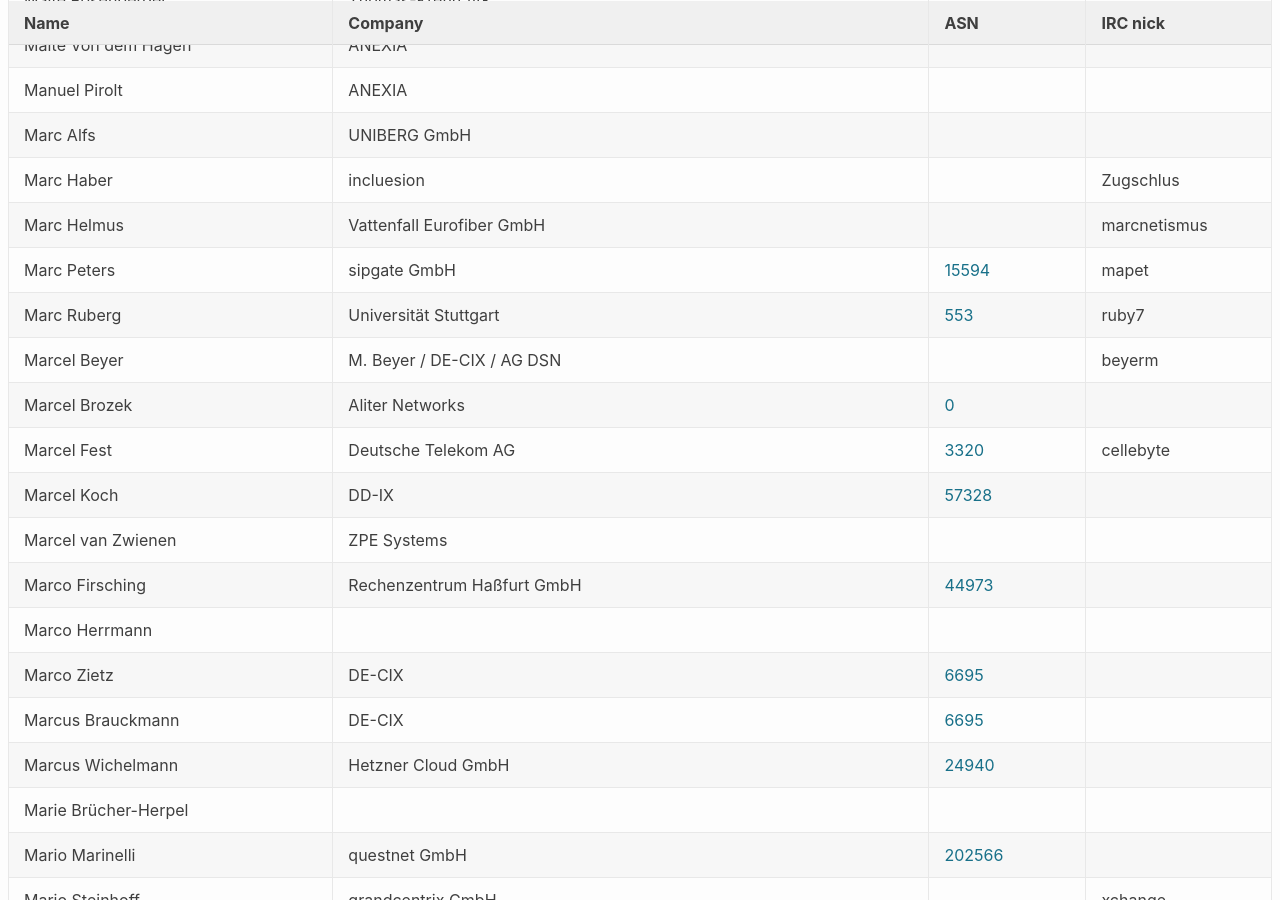
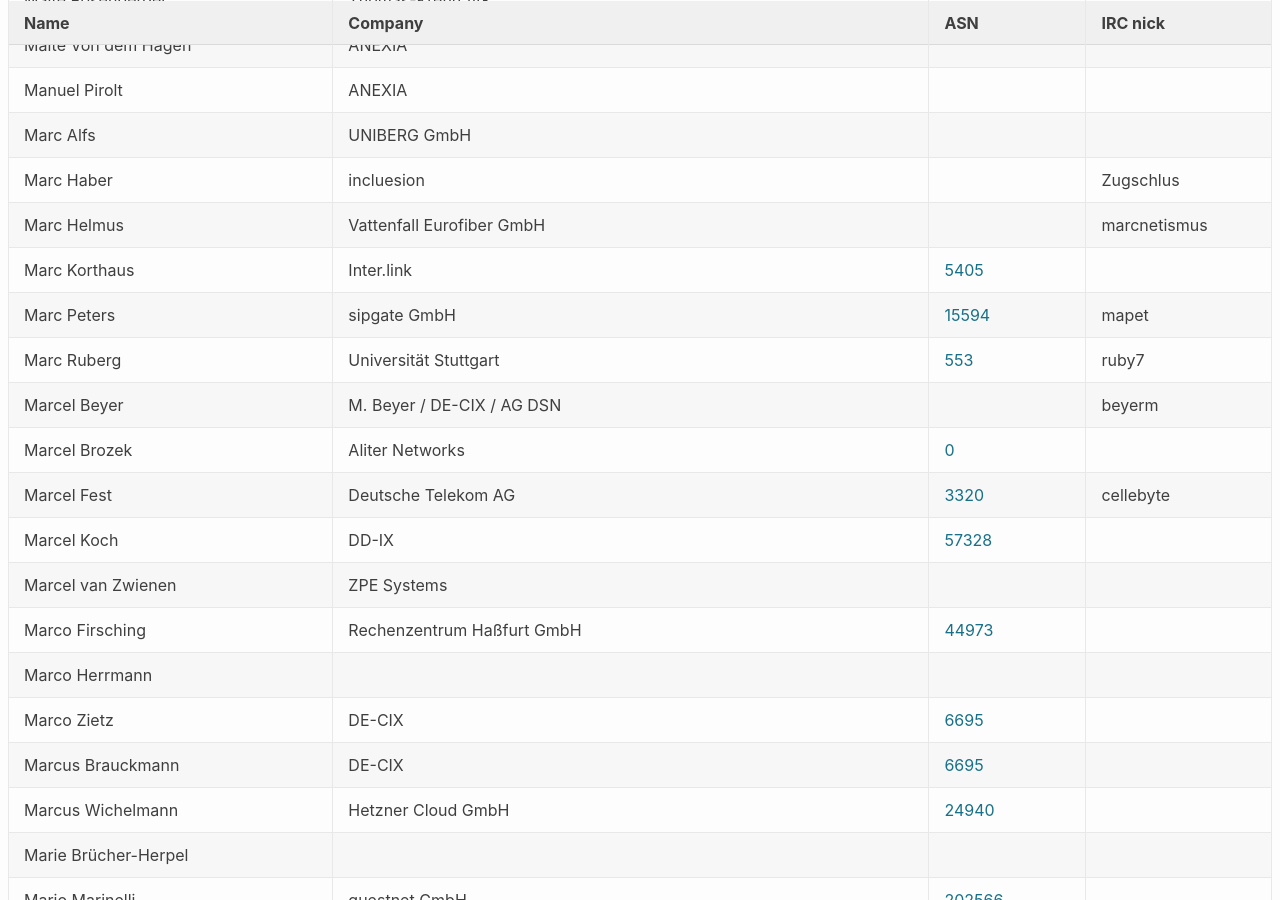
Before and after one commit to denog/pretix-attendeelist, a Jekyll site: the page built from denog15/index.md, in a window 1280 px wide and 900 px high, scrolled down 10909 px. Built offline with Jekyll 4.4.1, drawn with Linux system fonts in a browser that asks for light colours.

Commit message:
Latest data: Mon Nov 20 13:11:30 UTC 2023

```diff
--- a/_data/attendees_denog15_onsite.json
+++ b/_data/attendees_denog15_onsite.json
@@ -1494,6 +1494,12 @@
     "asn": null
   },
   {
+    "name": "Marc Korthaus",
+    "company": "Inter.link",
+    "irc": null,
+    "asn": "5405"
+  },
+  {
     "name": "Marco Firsching",
     "company": "Rechenzentrum Haßfurt GmbH",
     "irc": null,
```
